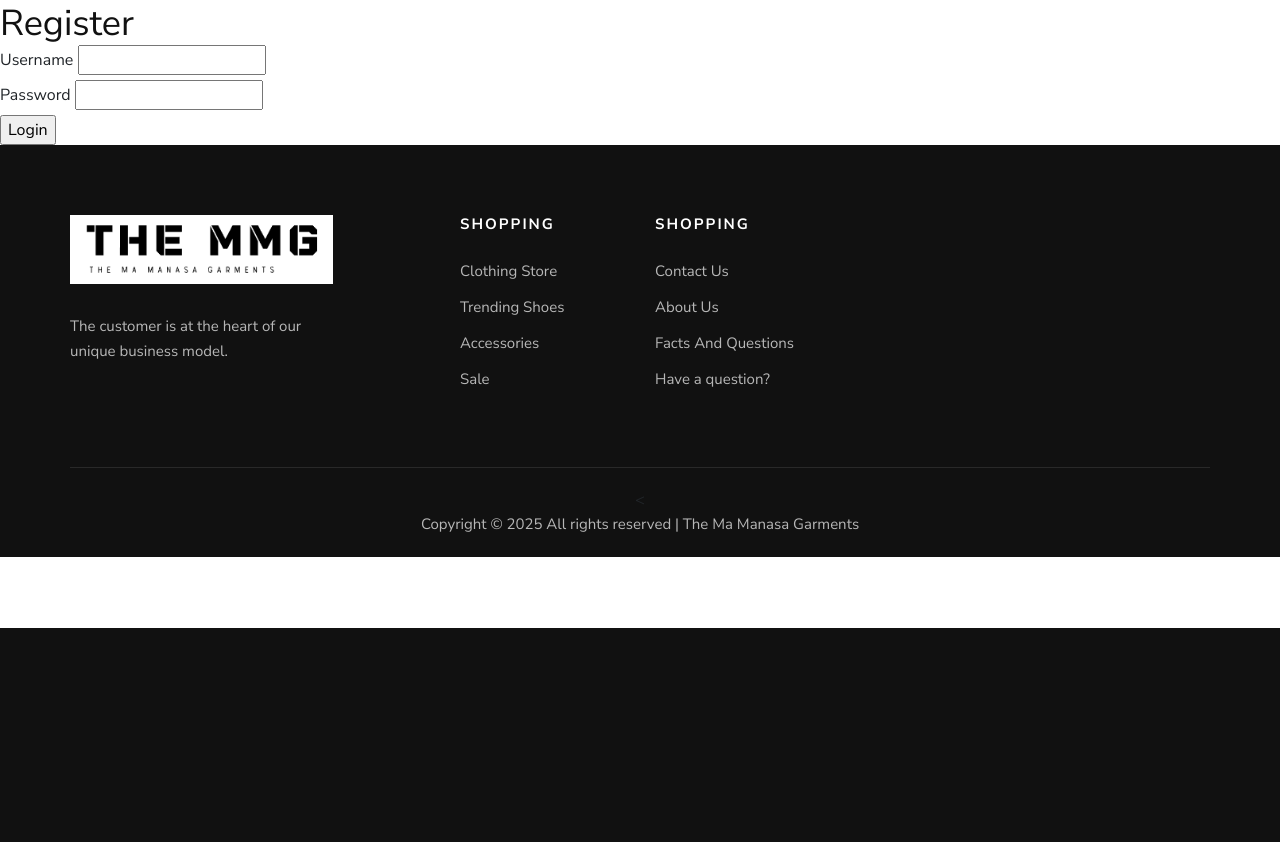
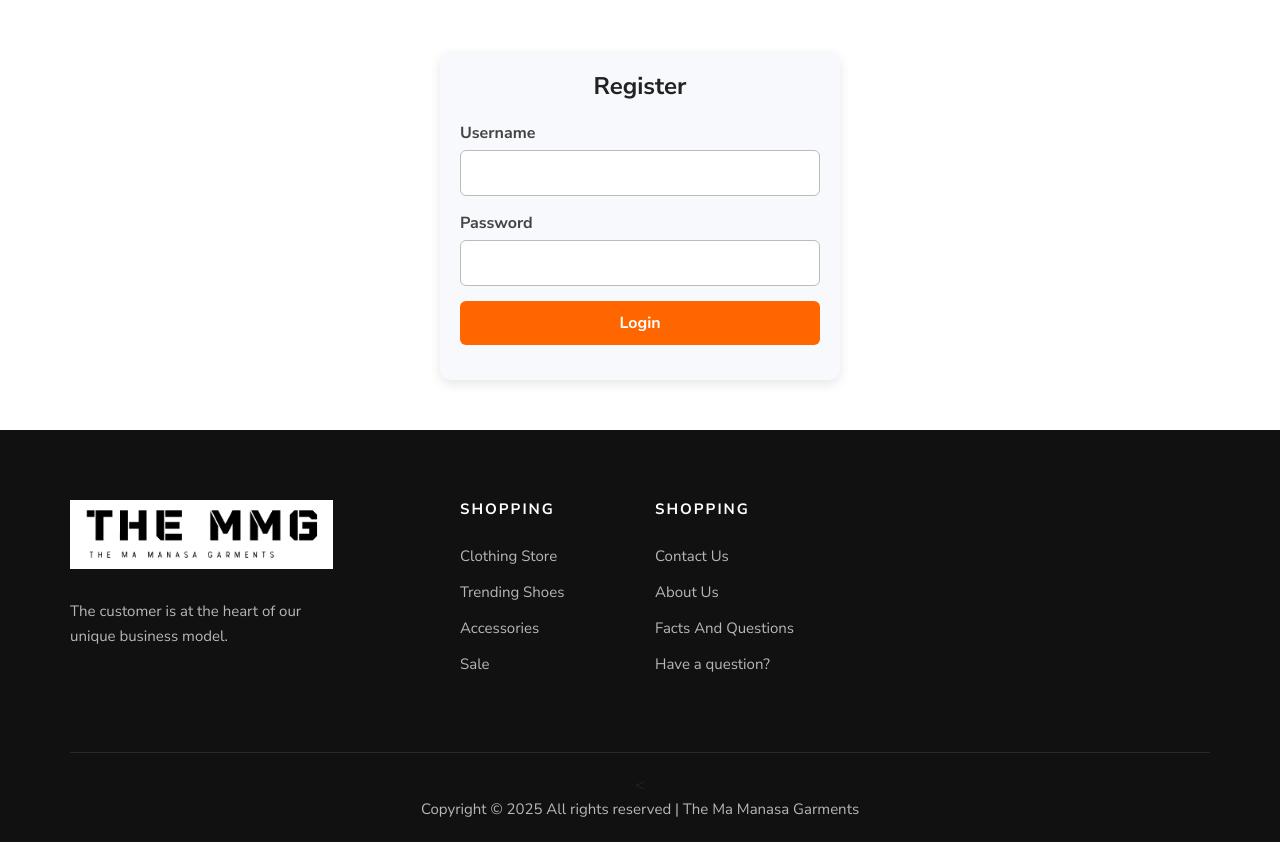
Before and after one commit to deep-priyo/E_Commerce-Web-App, a Flask app: page /register in a window 1280 px wide. Shown: the part 172-1014 px from the top of the page. Before the commit the page ends 800 px from the top, so only its background shows below. Run offline with Flask 3, Linux system fonts and the light colour scheme; some libraries are stand-ins or nearby versions.

Commit message:
update styling

```diff
--- a/templates/register.html
+++ b/templates/register.html
@@ -1,17 +1,99 @@
 {% include 'header.html' %}
+
+<div class="register-container">
     <h2>Register</h2>
     <form method="POST" action="">
         {{ form.hidden_tag() }}
-        <div>
-            {{ form.username.label }}
-            {{ form.username(size=20) }}
+        <div class="form-group">
+            {{ form.username.label(class="form-label") }}
+            {{ form.username(class="form-input", size=20) }}
         </div>
-        <div>
-            {{ form.password.label }}
-            {{ form.password(size=20) }}
+        <div class="form-group">
+            {{ form.password.label(class="form-label") }}
+            {{ form.password(class="form-input", size=20) }}
         </div>
-        <div>
-            {{ form.submit() }}
+        <div class="form-group">
+            {{ form.submit(class="form-button") }}
         </div>
     </form>
+</div>
+
 {% include 'footer.html' %}
+
+<style>
+  /* Centering the form */
+  .register-container {
+      width: 100%;
+      max-width: 400px;
+      margin: 50px auto;
+      padding: 20px;
+      background: #f7f9fc;
+      border-radius: 10px;
+      box-shadow: 0 4px 12px rgba(0, 0, 0, 0.1);
+      text-align: center;
+  }
+
+  /* Heading styling */
+  .register-container h2 {
+      font-size: 24px;
+      font-weight: bold;
+      color: #222;
+      margin-bottom: 20px;
+  }
+
+  /* Form fields */
+  .form-group {
+      margin-bottom: 15px;
+      text-align: left;
+  }
+
+  /* Labels */
+  .form-label {
+      font-weight: bold;
+      display: block;
+      margin-bottom: 5px;
+      color: #444;
+  }
+
+  /* Input fields */
+  .form-input {
+      width: 100%;
+      padding: 10px;
+      border: 1px solid #bbb;
+      border-radius: 6px;
+      font-size: 16px;
+      transition: border-color 0.3s ease-in-out;
+  }
+
+  /* Focus effect on input */
+  .form-input:focus {
+      border-color: #ff6600;
+      outline: none;
+  }
+
+  /* Submit button */
+  .form-button {
+      width: 100%;
+      padding: 10px;
+      background-color: #ff6600;
+      color: white;
+      font-size: 16px;
+      font-weight: bold;
+      border: none;
+      border-radius: 6px;
+      cursor: pointer;
+      transition: background 0.3s ease-in-out;
+  }
+
+  .form-button:hover {
+      background-color: #cc5200;
+  }
+
+  /* Responsive design */
+  @media (max-width: 480px) {
+      .register-container {
+          padding: 15px;
+          max-width: 90%;
+      }
+  }
+</style>
```
